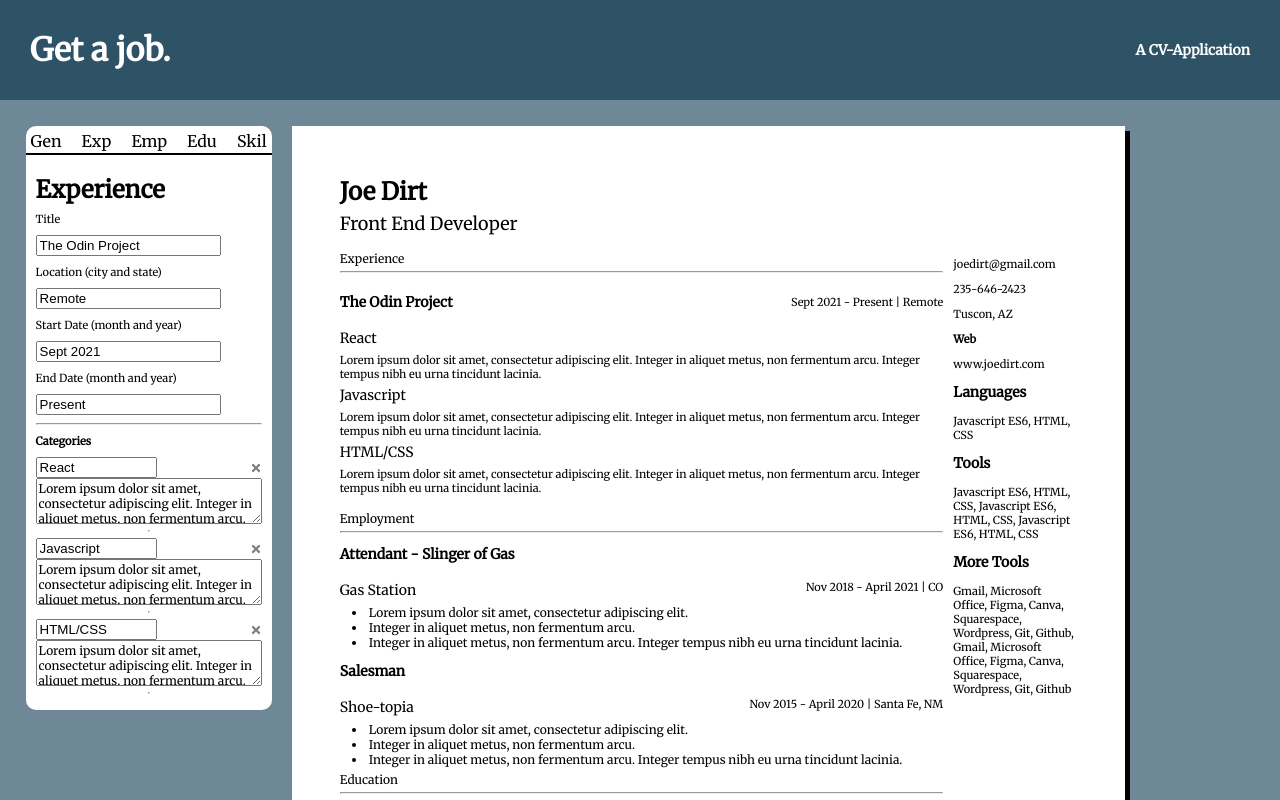
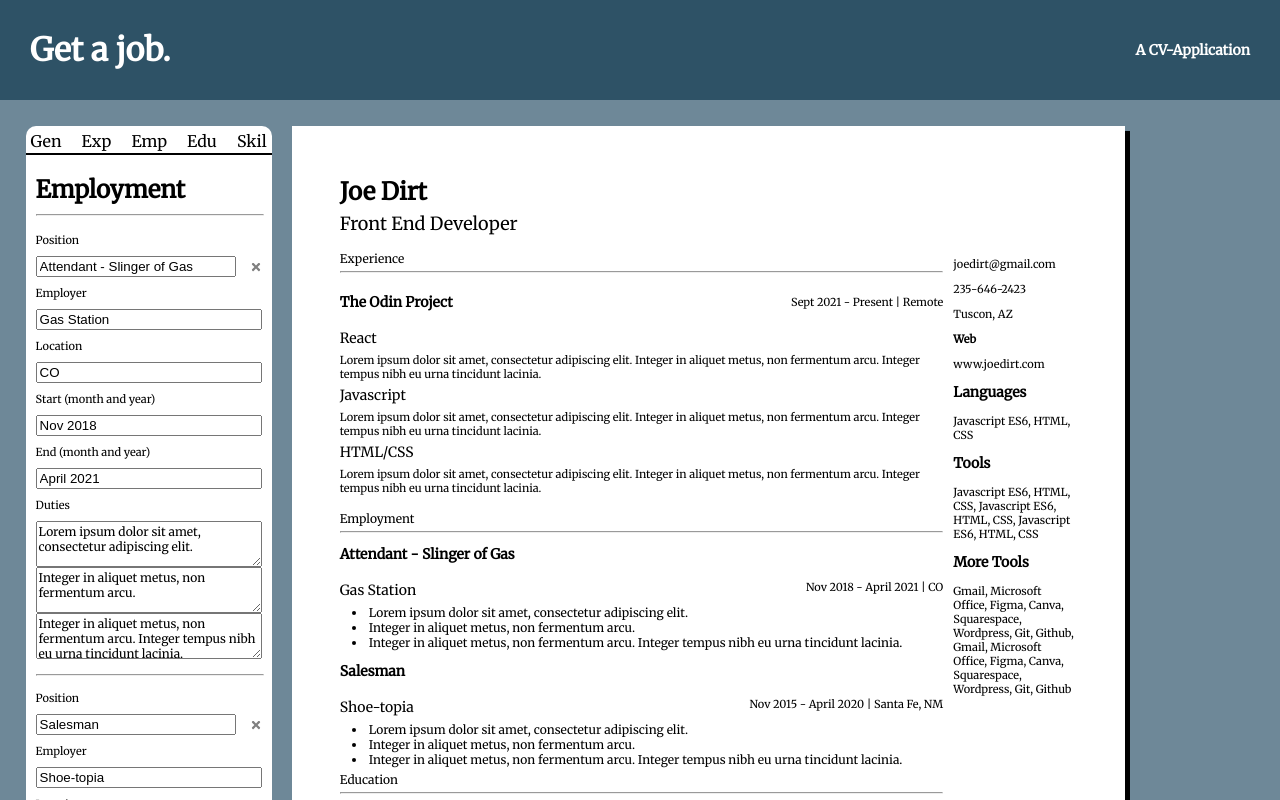
Before and after one commit to napolitanj/resume-builder, a React (Create React App) app: page / in a window 1280 px wide. Shown: the top 800 px of the page. Built offline with nearby package versions, Linux system fonts and the light colour scheme.

Commit message:
add general formating of employment edit window

```diff
--- a/src/components/EditMode.js
+++ b/src/components/EditMode.js
@@ -1,6 +1,8 @@
 import React, { Component } from 'react'
 import EditGeneral from './editComponents/EditGeneral'
 import EditExperience from './editComponents/EditExperience'
+import EditEmployment from './editComponents/EditEmployment'
+
 
 class EditMode extends Component {
     render() {
@@ -28,7 +30,7 @@ class EditMode extends Component {
               deleteWebsite={deleteWebsite}
               />
           </div>
-        )} else {
+        )} else if (mainProps.activeTab === 2) {
           return (
           <div className="editWindow">
             <EditExperience
@@ -39,7 +41,14 @@ class EditMode extends Component {
             editExperience={editExperience}
             />
           </div>
-      )}
+      )} else if (mainProps.activeTab === 3) {
+        return (
+          <div className="editWindow">
+            <EditEmployment
+            employmentProps={mainProps.employmentInfo}/>
+          </div>
+        )
+      }
     }
 }
 
--- a/src/components/Main.js
+++ b/src/components/Main.js
@@ -12,7 +12,7 @@ class Main extends Component {
       //editMode false is preview mode, editMode true is editMode
       editMode: false,
       addWebsite:false,
-      activeTab:2,
+      activeTab:3,
       generalInfo: {
         firstName: 'Joe',
         lastName: 'Dirt',
--- /dev/null
+++ b/src/components/editComponents/EditEmployment.js
@@ -0,0 +1,40 @@
+import React, { Component } from 'react'
+import { FaTimes} from 'react-icons/fa'
+
+class EditEmployment extends Component {
+    render() {
+        const {employmentProps} = this.props;
+      return (
+        <div>
+            <h2>Employment</h2>
+            <hr style={{width:"100%", marginTop:"15px"}}></hr>
+            {employmentProps.map(job =>
+                <div className="editExpCategory">
+                    <p>Position</p>
+                    <div style={{display:"flex", justifyContent:"space-between", alignItems:"center"}}>
+                        <input type="text" maxLength="40" defaultValue={job.position} style={{width:"85%"}}></input>
+                        <FaTimes
+                            style={{color:'gray',cursor:'pointer'}}
+                        />
+                    </div>
+                    <p>Employer</p>
+                    <input type="text" maxLength="170" defaultValue={job.employer}></input>
+                    <p>Location</p>
+                    <input type="text" maxLength="170" defaultValue={job.location}></input>
+                    <p>Start (month and year)</p>
+                    <input type="text" maxLength="170" defaultValue={job.start}></input>
+                    <p>End (month and year)</p>
+                    <input type="text" maxLength="170" defaultValue={job.end}></input>
+                    <p>Duties</p>
+                    {job.duties.map(duty =>
+                        <textarea type="text" maxLength="170" className="expInput" defaultValue={duty}></textarea>
+                    )}
+                    <hr style={{width:"100%", marginTop:"15px"}}></hr>
+                </div>
+            )}
+        </div>
+    )
+  }
+}
+
+export default EditEmployment
--- a/src/components/editComponents/EditExperience.js
+++ b/src/components/editComponents/EditExperience.js
@@ -1,5 +1,4 @@
 import React, { Component } from 'react'
-import AddWebsite from './AddWebsite'
 import { FaTimes} from 'react-icons/fa'
 
 class EditExperience extends Component {
```
